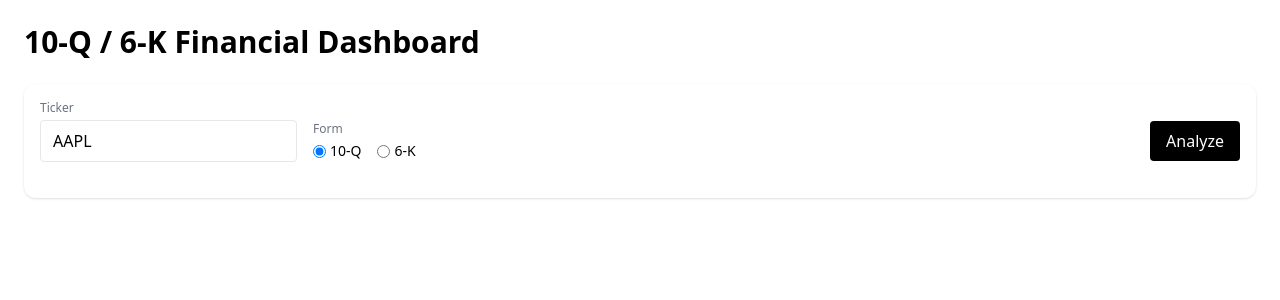
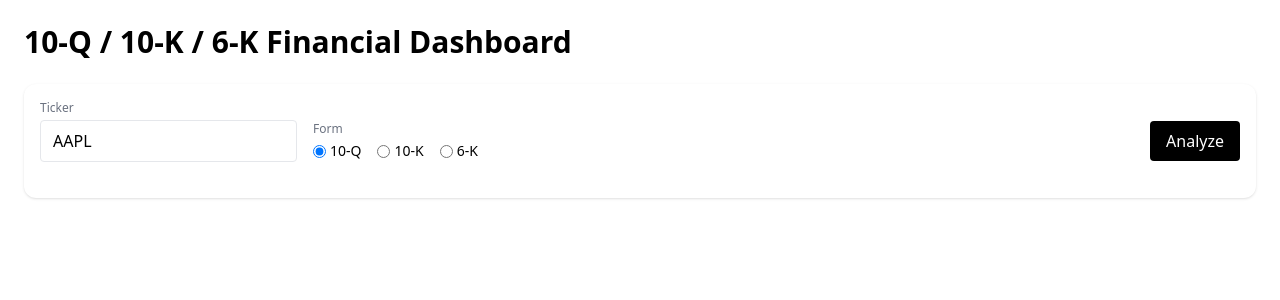
Before and after one commit to korea7030/stock_analysis_mvp, a Next.js app in the folder frontend/: page / in a window 1280 px wide. Shown: the top 300 px of the page. Built offline with nearby package versions, Linux system fonts and the light colour scheme; no server answers.

Commit message:
Update filing UI for 10-K
Ultraworked with [Sisyphus](https://github.com/code-yeongyu/oh-my-opencode)

Co-authored-by: Sisyphus <clio-agent@sisyphuslabs.ai>

```diff
--- a/frontend/app/layout.tsx
+++ b/frontend/app/layout.tsx
@@ -3,7 +3,7 @@ import "./globals.css";
 
 export const metadata: Metadata = {
   title: "Financial Dashboard",
-  description: "10-Q / 10-K Analyzer",
+  description: "10-Q / 10-K / 6-K Analyzer",
 };
 
 export default function RootLayout({
--- a/frontend/app/page.tsx
+++ b/frontend/app/page.tsx
@@ -17,6 +17,7 @@ export default function Dashboard() {
   const defaultApiBase =
     process.env.NEXT_PUBLIC_API_BASE_URL || "http://localhost:8000";
   const [apiBaseUrl, setApiBaseUrl] = useState(defaultApiBase);
+  const localFallbackBase = "http://localhost:8000";
 
   const normalizeBaseUrl = (value: string) =>
     value.endsWith("/") ? value.slice(0, -1) : value;
@@ -33,8 +34,14 @@ export default function Dashboard() {
         if (!response.ok) return;
         const payload = (await response.json()) as { apiBaseUrl?: string };
         const nextBase = payload.apiBaseUrl?.trim();
-        if (active && nextBase && isValidBaseUrl(nextBase)) {
-          setApiBaseUrl(normalizeBaseUrl(nextBase));
+        const isLocalhost =
+          typeof window !== "undefined" &&
+          (window.location.hostname === "localhost" ||
+            window.location.hostname === "127.0.0.1");
+        const envOverride = process.env.NEXT_PUBLIC_API_BASE_URL?.trim();
+        const resolvedBase = isLocalhost && !envOverride ? localFallbackBase : nextBase;
+        if (active && resolvedBase && isValidBaseUrl(resolvedBase)) {
+          setApiBaseUrl(normalizeBaseUrl(resolvedBase));
         }
       } catch (err) {
         if (process.env.NODE_ENV !== "production") {
@@ -92,7 +99,7 @@ export default function Dashboard() {
 
   return (
     <div className="max-w-7xl mx-auto p-6 space-y-6">
-      <h1 className="text-3xl font-bold">10-Q / 6-K Financial Dashboard</h1>
+      <h1 className="text-3xl font-bold">10-Q / 10-K / 6-K Financial Dashboard</h1>
 
       {/* 입력 영역 */}
       <div className="bg-white rounded-xl shadow p-4 flex flex-wrap gap-4 items-center">
@@ -135,6 +142,14 @@ export default function Dashboard() {
                 onChange={() => setForm("10-Q")}
               />
               10-Q
+            </label>
+            <label className="flex gap-1 items-center text-sm">
+              <input
+                type="radio"
+                checked={form === "10-K"}
+                onChange={() => setForm("10-K")}
+              />
+              10-K
             </label>
             <label className="flex gap-1 items-center text-sm">
               <input
@@ -219,6 +234,13 @@ export default function Dashboard() {
               padding: 4px 6px;
               font-size: 11px;
             }
+            .numeric-cell {
+              white-space: nowrap;
+            }
+            .numeric-cell * {
+              display: inline;
+              white-space: nowrap;
+            }
             tr:hover {
               background-color: #fafafa;
             }
--- a/frontend/lib/apiTypes.ts
+++ b/frontend/lib/apiTypes.ts
@@ -1,4 +1,4 @@
-export type FilingForm = "10-Q" | "6-K";
+export type FilingForm = "10-Q" | "10-K" | "6-K";
 
 export type AnalyzeMeta = {
   company_name?: string | null;
```
